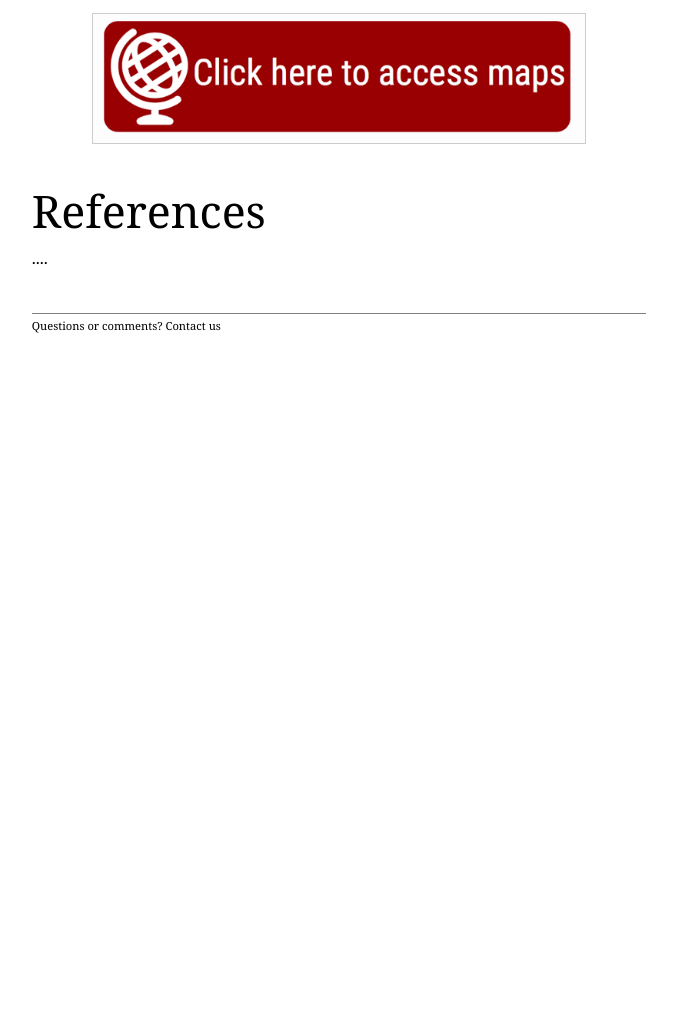
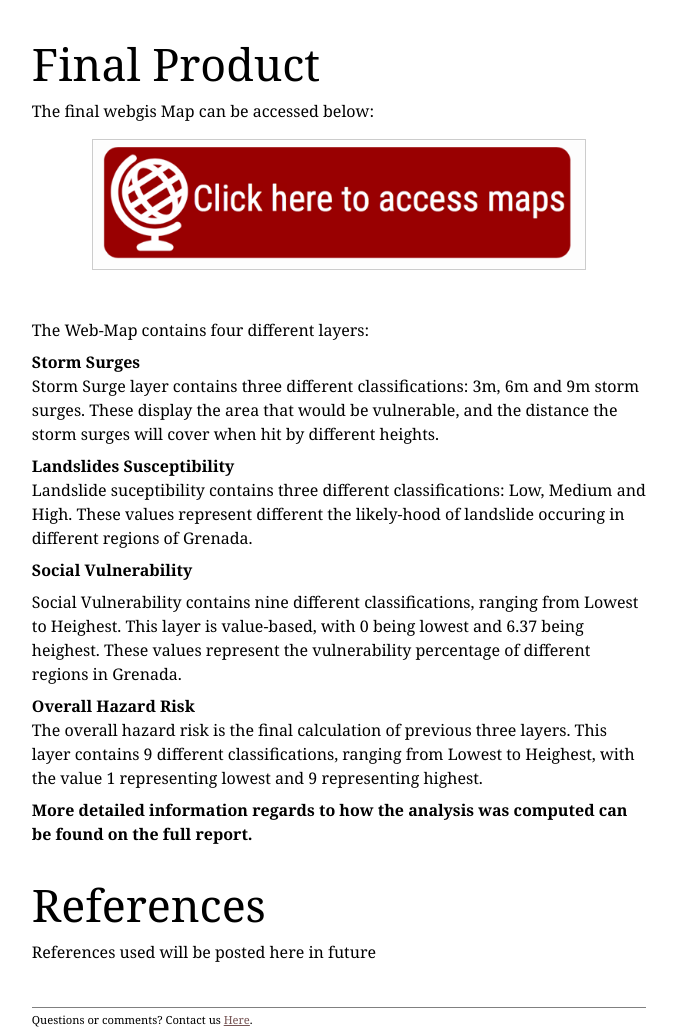
Before and after one commit to q-schen/gp481, a plain HTML site: page project.html in a window 1280 px wide. Shown: the part 1222-2257 px from the top of the page, without its empty margins (301-977 px from the left). Before the commit the page ends 1592 px from the top, so only its background shows below. Drawn offline with Linux system fonts and the light colour scheme.

Commit message:
Update project.html
Added representation of different layers

```diff
--- a/project.html
+++ b/project.html
@@ -23,26 +23,36 @@
         </ul>
 
 		<div class="post">
+            <p> The full report can be downloaded from Here. </p>
 			<h2>Introduction</h2>
 <p>The country of Grenada is prone to many natural hazards such as flooding, mass movements and hurricanes. Past attempts to lessen the impacts have been more reactive than proactive in nature. Through the use of infrastructure, precipitation, soil moisture, historic flood data, the landslide inventory, and other datasets, this project aims to identify areas at risk of these hazards. Implementation of this data through a web map application will not only act as a decision-making tool for the government and emergency services, but also for all the residents of Grenada, as it will be freely available. The web map application can be used to optimize hazard mitigation methods and promote economic prosperity.</p>
 <br>
 
-        <h2>Background</h2>
+    <h2>Background</h2>
       <p> Grenada’s location in the Caribbean Sea exposes the island nation to a wide variety of natural hazards. However, at-risk areas are not well documented and public knowledge of disaster risk is not wide-spread, specifically in regards to hurricanes, flooding, and mass movements. </p>
 
-        <img src="Images/grenadaMap.PNG" alt="About" style= "width:70%;height:70%;" >
+        <img src="images/grenadaMap.PNG" alt="About" >
 
-
-
-        <p> The map can be accessed from below: </p>
+<br>
+   <h2>Final Product</h2>
+        <p> The final webgis Map can be accessed below: </p>
         <a href="map.html">
-        <img src="Images/mapAccess.png" alt="Access Map" width="200" height="50">
+        <img src="images/mapAccess.PNG" alt="Access Map" width="200" height="50">
         </a>
     <br>
+    <p> The Web-Map contains four different layers: <p>
+        <p><strong> Storm Surges </strong> <br> Storm Surge layer contains three different classifications: 3m, 6m and 9m storm surges. These display the area that would be vulnerable, and the distance the storm surges will cover when hit by different heights. </p>
+        <p><strong>Landslides Susceptibility</strong> <br>Landslide suceptibility contains three different classifications: Low, Medium and High. These values represent different the likely-hood of landslide occuring in different regions of Grenada. </p>
+        <p><strong>Social Vulnerability</strong></p>
+        Social Vulnerability contains nine different classifications, ranging from Lowest to Heighest. This layer is value-based, with 0 being lowest and 6.37 being heighest. These values represent the vulnerability percentage of different regions in Grenada.
+        <p><strong>Overall Hazard Risk</strong> <br> The overall hazard risk is the final calculation of previous three layers. This layer contains 9 different classifications, ranging from Lowest to Heighest, with the value 1 representing lowest and 9 representing highest.</p>
+        <p> <strong>More detailed information regards to how the analysis was computed can be found on the full report. </strong></p>
+    <br>
+
     <h2> References </h2>
-        <p> ....</p>
+        <p> References used will be posted here in future</p>
         <br>
-			<div class="closing">Questions or comments? Contact us</div>
+			<div class="closing">Questions or comments? Contact us <a href="mailto:AeGisGrenada@gmail.com">Here</a>.</div>
 		</div>
 
 	</body>
```
